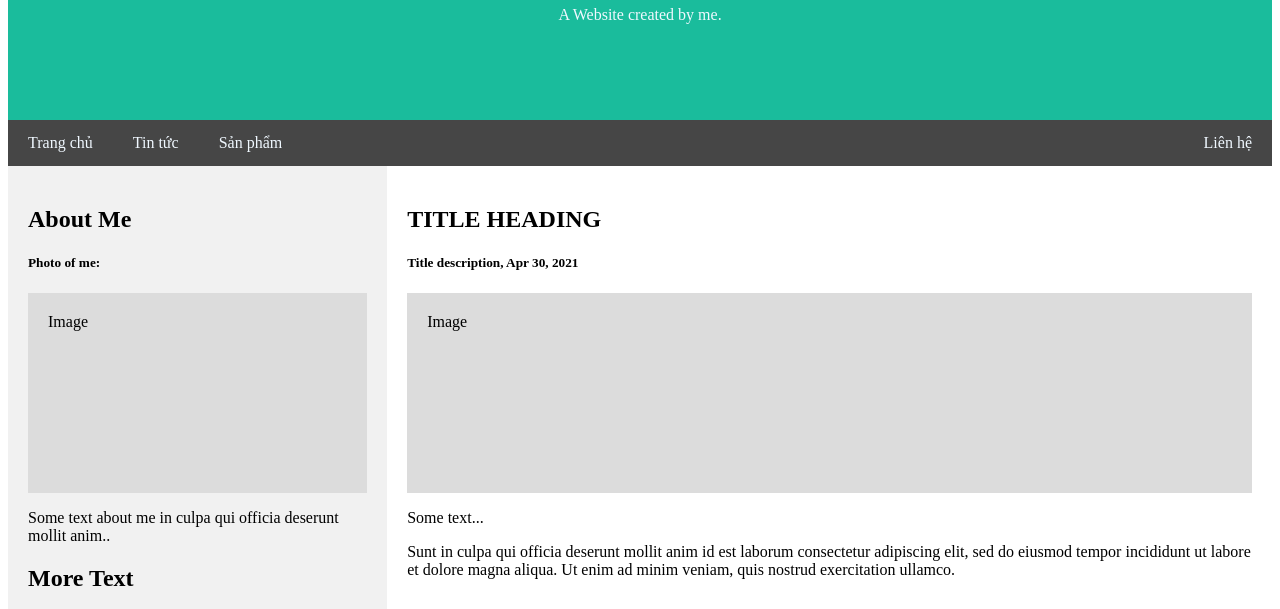
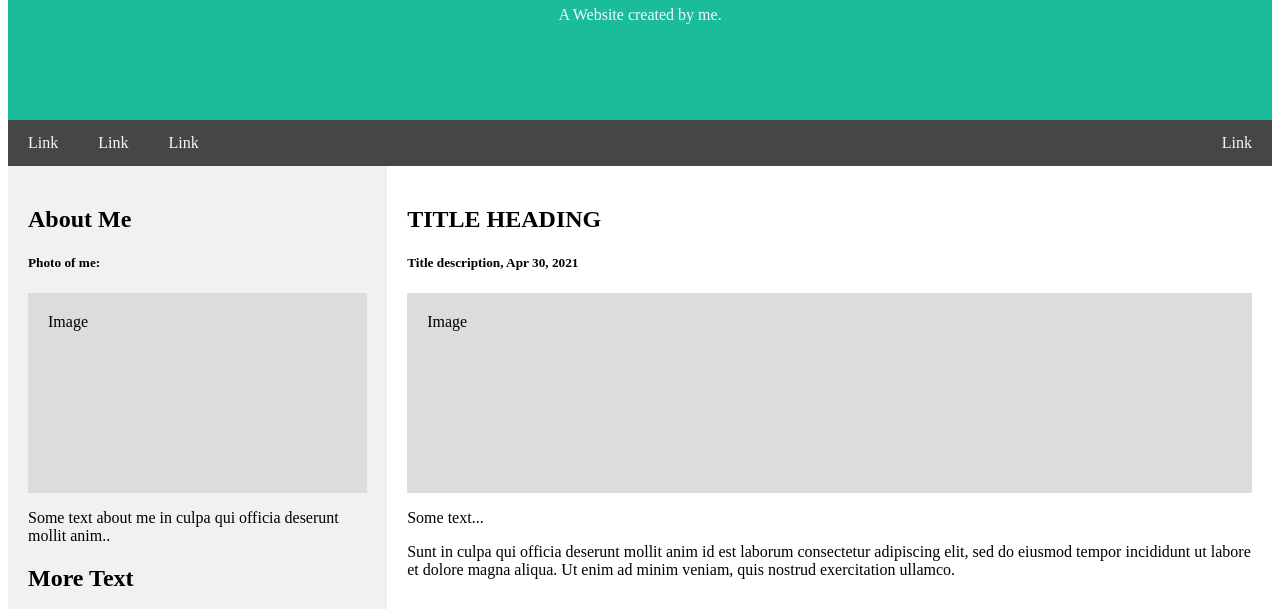
Before and after one commit to MrDocument/MyWebsite, a plain HTML site: page index.html in a window 1280 px wide. Shown: the part 183-792 px from the top of the page. Drawn offline with Linux system fonts and the light colour scheme.

Commit message:
third commit

```diff
--- a/index.html
+++ b/index.html
@@ -16,10 +16,10 @@
         <p>A Website created by me.</p>
     </div>
     <div class="navbar">
-        <a href="#">Trang chủ</a>
-        <a href="#">Tin tức</a>
-        <a href="#">Sản phẩm</a>
-        <a href="#" class="right">Liên hệ</a>
+        <a href="#">Link</a>
+        <a href="#">Link</a>
+        <a href="#">Link</a>
+        <a href="#" class="right">Link</a>
     </div>
 
     <!-- ROW -->
```
